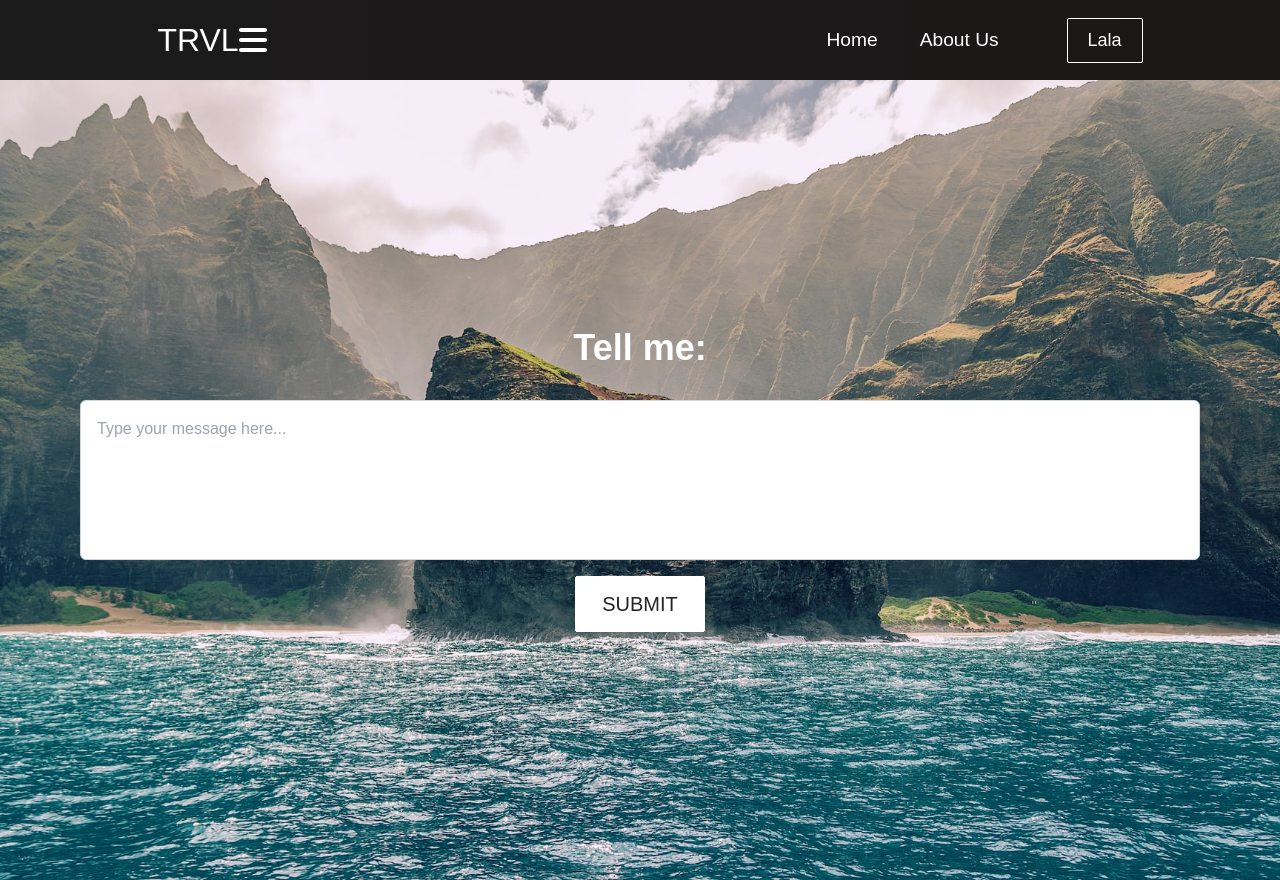
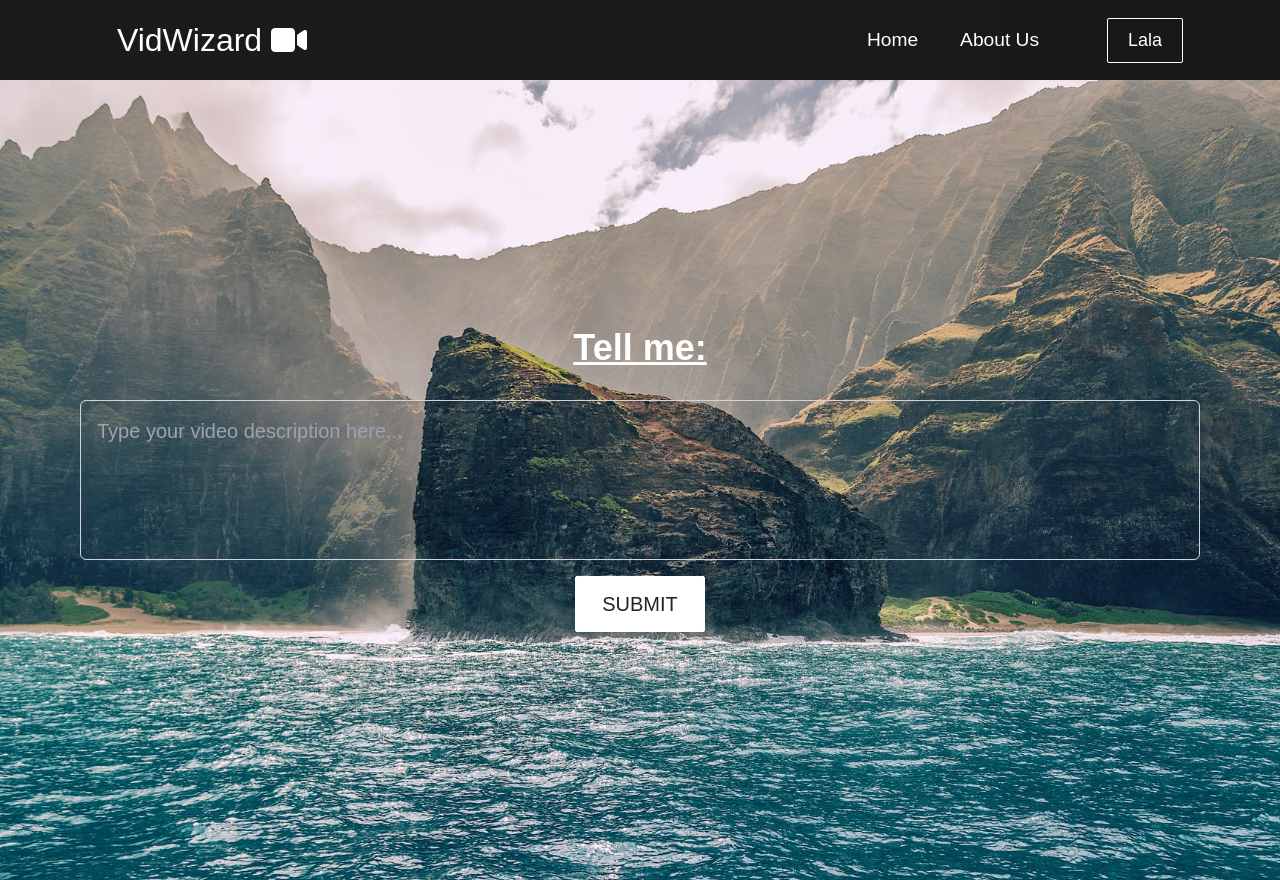
Before and after one commit to shakedarish/Final-Project, a React (Create React App) app: page /createForm in a window 1280 px wide. Built offline with nearby package versions, Linux system fonts and the light colour scheme.

Commit message:
server adding

```diff
--- a/src/components/CreateSection.jsx
+++ b/src/components/CreateSection.jsx
@@ -1,24 +1,48 @@
-import React from "react";
+import React, { useState } from "react";
+import { useNavigate } from "react-router-dom";
 import Button from "./Button";
 
 const CreateSection = () => {
+  const navigate = useNavigate();
+  const [data, setData] = useState("");
+
   const handleClick = () => {
-    console.log("HEY");
+    const requestData =  {data};
+
+    fetch("http://localhost:3003/videos", {
+      method: "POST",
+      headers: { "Content-Type": "application/json" },
+      body: JSON.stringify(requestData),
+    })
+      .then(response => {
+        if (!response.ok) {
+          throw new Error("Network response was not ok");
+        }
+        return response.json();
+      })
+      .then(() => {
+        console.log("Data added successfully");
+        navigate("/");
+      })
+      .catch(error => {
+        console.error("Error adding data:", error);
+      });
   };
 
   return (
-    <div
-      className="h-screen flex flex-col justify-center bg-cover bg-center bg-no-repeat"
-      style={{ backgroundImage: 'url("/images/img-home.jpg")' }}
-    >
+    <div className="h-screen flex flex-col justify-center bg-cover bg-center bg-no-repeat" style={{ backgroundImage: 'url("/images/img-home.jpg")' }}>
       <div className="m-20 flex flex-col justify-center items-center text-white">
-        <h1 className="text-4xl font-bold mb-4">Tell me:</h1>
+        <h1 className="text-4xl font-bold mb-4 underline">Tell me:</h1>
         <textarea
-          className="w-full h-40 p-4 border border-gray-300 rounded-md resize-none m-4"
-          placeholder="Type your message here..."
+          className="w-full h-40 p-4 border border-gray-300 rounded-md resize-none m-4 bg-transparent text-xl"
+          placeholder="Type your video description here..."
+          value={data}
+          required
+          onChange={(e) => setData(e.target.value)}
         />
-        <Button className='text-xl text-center ' buttonStyle='btn--primary'
-          buttonSize='btn--large' onClick={handleClick}>SUBMIT</Button>
+        <Button className='text-xl text-center' buttonStyle='btn--primary' buttonSize='btn--large' onClick={handleClick}>
+          SUBMIT
+        </Button>
       </div>
     </div>
   );
--- a/src/components/Navbar.jsx
+++ b/src/components/Navbar.jsx
@@ -1,7 +1,7 @@
 import React, { useState, useEffect } from 'react';
 import { Link } from 'react-router-dom';
 import { FontAwesomeIcon } from '@fortawesome/react-fontawesome';
-import { faBars, faTimes } from '@fortawesome/free-solid-svg-icons';
+import { faBars, faTimes, faVideo } from '@fortawesome/free-solid-svg-icons';
 import Button from './Button';
 import './Button.css';
 import './Navbar.css';
@@ -32,7 +32,7 @@ const Navbar = () => {
             <nav className='navbar'>
                 <div className='navbar-container'>
                     <Link to="/" className='navbar-logo' onClick={closeMobileMenu}>
-                        TRVL <FontAwesomeIcon icon={faBars} />
+                        VidWizard&nbsp;  <FontAwesomeIcon icon={faVideo} />
                     </Link>
                     <div className='menu-icon' onClick={handleClick}>
                         {click ? <FontAwesomeIcon icon={faTimes} /> : <FontAwesomeIcon icon={faBars} />}
```
